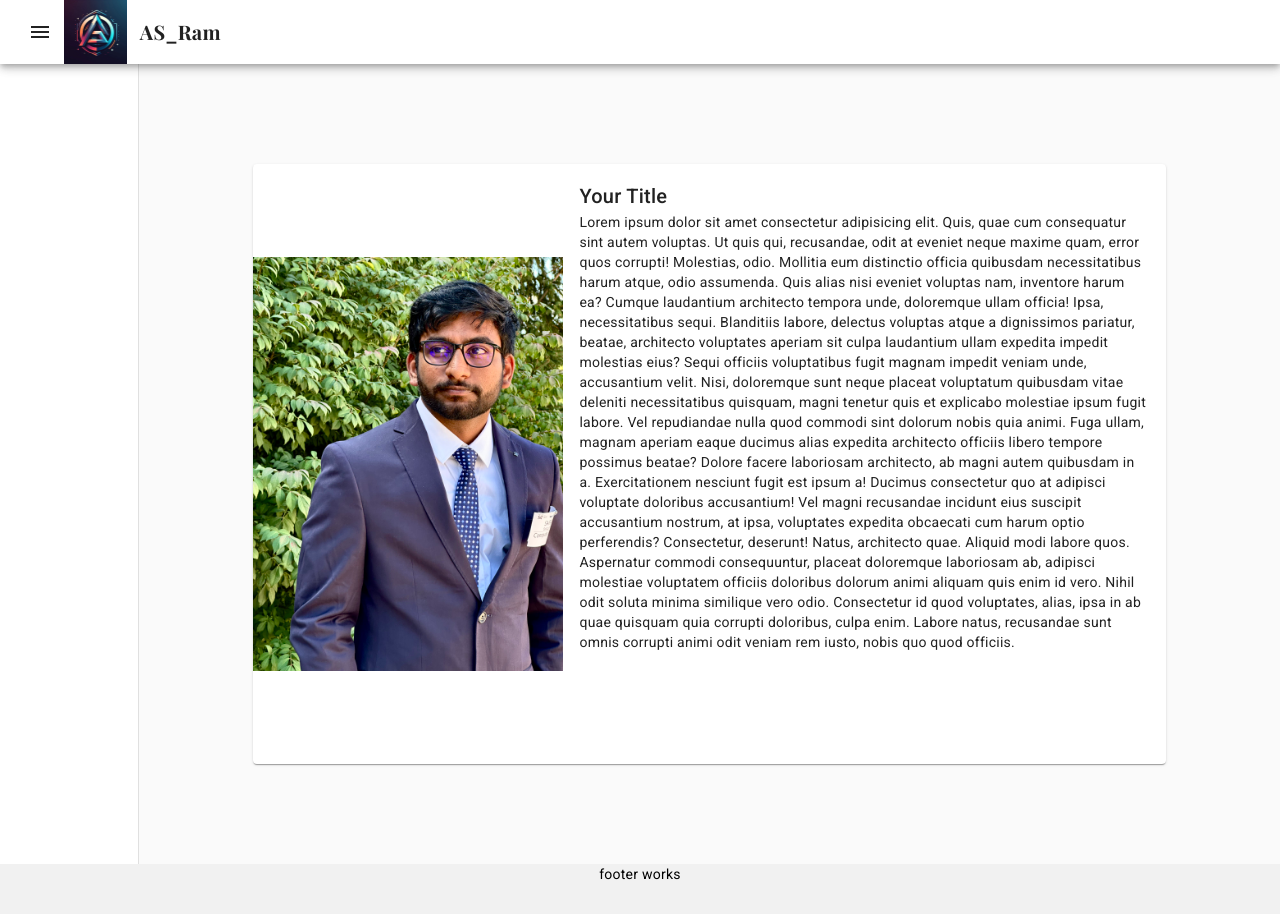
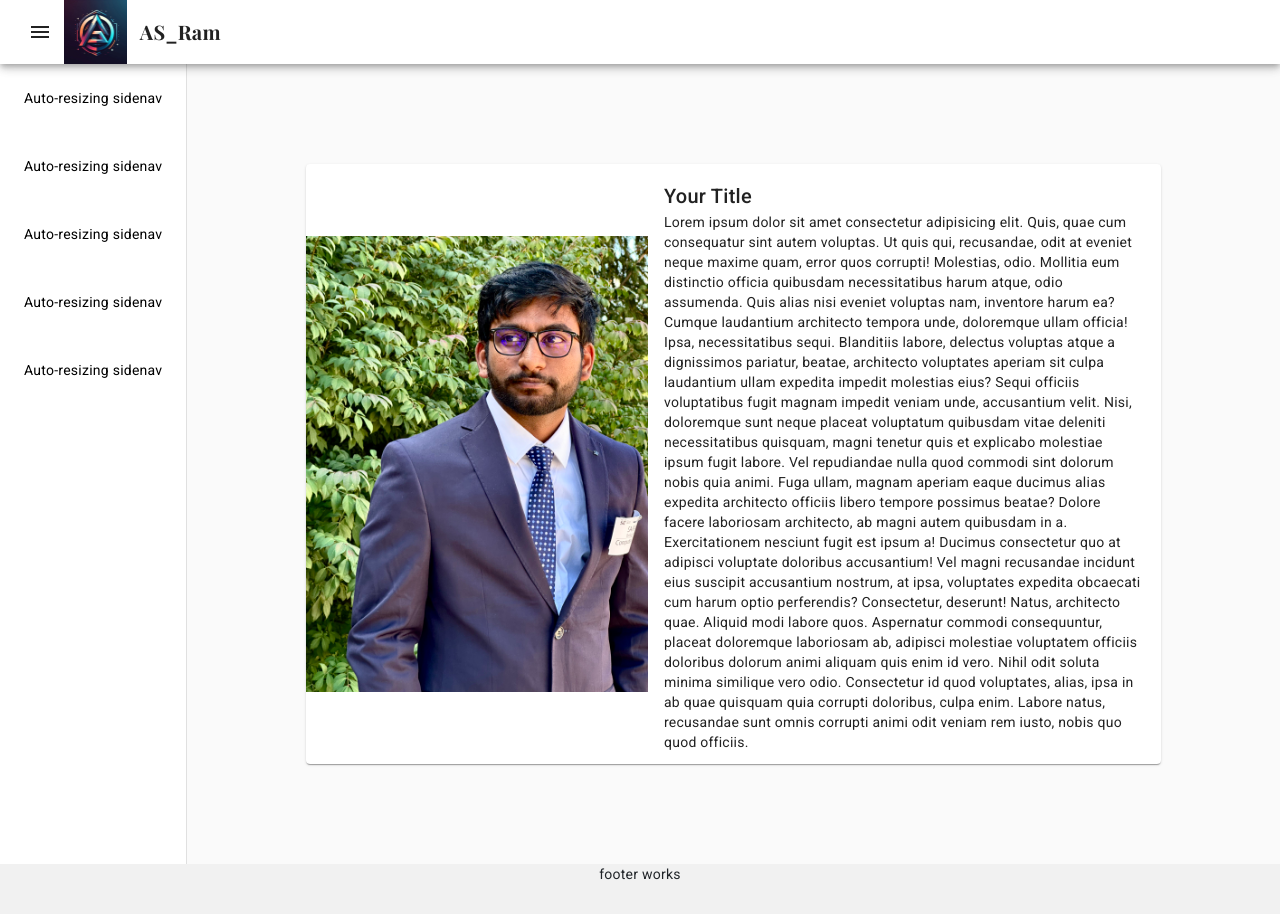
Before and after one commit to Bodapothulasairam/As_Ram, an Angular app: page / in a window 1280 px wide. Both pictures are taken after a click on the button "menu". Built offline with nearby package versions, Linux system fonts and the light colour scheme; a web font is replaced by a local one.

Commit message:
Side nav bar corrections

```diff
--- a/angular.json
+++ b/angular.json
@@ -26,7 +26,9 @@
             ],
             "styles": [
               "@angular/material/prebuilt-themes/indigo-pink.css",
-              "src/styles.css"
+              "src/styles.css",
+              "node_modules/bootstrap/dist/css/bootstrap.min.css",
+              "./src/styles.css"
             ],
             "scripts": [],
             "server": "src/main.server.ts",
--- a/package.json
+++ b/package.json
@@ -23,6 +23,7 @@
     "@angular/platform-server": "^17.0.0",
     "@angular/router": "^17.0.0",
     "@angular/ssr": "^17.0.10",
+    "bootstrap": "^5.3.3",
     "express": "^4.18.2",
     "rxjs": "~7.8.0",
     "tslib": "^2.3.0",
--- a/src/app/Common/navbar/navbar.component.html
+++ b/src/app/Common/navbar/navbar.component.html
@@ -1,5 +1,5 @@
 <mat-toolbar class="mat-elevation-z5">
-    <button mat-icon-button class="example-icon" aria-label="Example icon-button with menu icon" (click)="toggleSideNav()">
+    <button mat-icon-button class="example-icon" aria-label="Example icon-button with menu icon" (click)="toggleSideNav()" data-toggle="collapse" data-target="#sideNavbar">
         <mat-icon>menu</mat-icon>
     </button>
     <img src="../../../assets/Images/Logo.png" class="logo" alt="Logo">
--- a/src/app/app.component.css
+++ b/src/app/app.component.css
@@ -1,3 +1,6 @@
+#top-nav{
+    position: fixed;
+}
 html, body {
     height: 100%;
     margin: 0;
@@ -18,7 +21,23 @@ mat-drawer-container {
     display: flex;
     flex-direction: column;
 }
-
+.example-sidenav{
+    background-color: rgb(255, 255, 255);
+    margin-top: 8vh;
+    color: rgb(0, 0, 0);
+}
+.example-sidenav p{
+    padding: 3vh;
+    margin-bottom: 0px;
+    transition: top easy 2s;
+}
+.example-sidenav p:hover{
+    z-index: 1;
+    background-color: #f3f3f3;
+    color: rgb(58, 130, 255);
+    border-radius: 8px;
+    box-shadow: 0 0 4vh black;
+}
 .example-sidenav-content {
     flex: 1;
     display: flex;
--- a/src/app/app.component.html
+++ b/src/app/app.component.html
@@ -2,6 +2,10 @@
   <app-navbar></app-navbar>
   <mat-drawer-container class="example-container" autosize>
     <mat-drawer #drawer class="example-sidenav" mode="side">
+      <p>Auto-resizing sidenav</p>
+      <p>Auto-resizing sidenav</p>
+      <p>Auto-resizing sidenav</p>
+      <p>Auto-resizing sidenav</p>
       <p>Auto-resizing sidenav</p>
     </mat-drawer>
 
--- a/src/app/app.component.ts
+++ b/src/app/app.component.ts
@@ -17,6 +17,9 @@ import { SharedServicesService } from './shared-services.service';
     ]
 })
 export class AppComponent {
+  title(title: any) {
+    throw new Error('Method not implemented.');
+  }
   @ViewChild('drawer') drawer!: MatDrawer;
   constructor(private sideNavService: SharedServicesService) {}
   ngOnInit() {
--- a/src/app/home/home.component.css
+++ b/src/app/home/home.component.css
@@ -18,12 +18,12 @@
 }
 
 .image-section {
-    flex: 0 0 34%; /* This will make sure your image section takes up 40% of the container's width */
+    flex: 0 0 40%; /* This will make sure your image section takes up 40% of the container's width */
     overflow: hidden; /* Hide the overflow */
 }
 
 .text-section {
-    flex: 0 0 66%; /* This will make sure your text section takes up 60% of the container's width */
+    flex: 0 0 60%; /* This will make sure your text section takes up 60% of the container's width */
     overflow: auto; /* Add scroll if content overflows */
 }
 
--- a/src/app/home/home.component.html
+++ b/src/app/home/home.component.html
@@ -2,7 +2,6 @@
     <mat-card class="example-card mat-elevation-z5">
       <div class="card-content">
         <div class="image-section">
-          <!-- Your image goes here -->
           <img mat-card-image src="../../assets/Images/My_photo.jpg">
         </div>
         <div class="text-section">
--- a/src/index.html
+++ b/src/index.html
@@ -11,6 +11,12 @@
   <link rel="preconnect" href="https://fonts.googleapis.com">
 <link rel="preconnect" href="https://fonts.gstatic.com" crossorigin>
 <link href="https://fonts.googleapis.com/css2?family=Playfair+Display:ital,wght@0,400..900;1,400..900&display=swap" rel="stylesheet">
+<link href="https://cdn.jsdelivr.net/npm/bootstrap@5.3.3/dist/css/bootstrap.min.css" rel="stylesheet" integrity="sha384-QWTKZyjpPEjISv5WaRU9OFeRpok6YctnYmDr5pNlyT2bRjXh0JMhjY6hW+ALEwIH" crossorigin="anonymous">
+<link rel="stylesheet" href="https://stackpath.bootstrapcdn.com/bootstrap/4.3.1/css/bootstrap.min.css">
+<script src="https://code.jquery.com/jquery-3.3.1.slim.min.js"></script>
+<script src="https://cdnjs.cloudflare.com/ajax/libs/popper.js/1.14.7/umd/popper.min.js"></script>
+<script src="https://stackpath.bootstrapcdn.com/bootstrap/4.3.1/js/bootstrap.min.js"></script>
+
 </head>
 <body class="mat-typography">
   <app-root></app-root>
--- a/tsconfig.json
+++ b/tsconfig.json
@@ -4,7 +4,7 @@
   "compilerOptions": {
     "outDir": "./dist/out-tsc",
     "forceConsistentCasingInFileNames": true,
-    "strict": true,
+    "strict": false,
     "noImplicitOverride": true,
     "noPropertyAccessFromIndexSignature": true,
     "noImplicitReturns": true,
```
Also changed, not shown: 1 other file (tests, documents, lock files or other folders).
